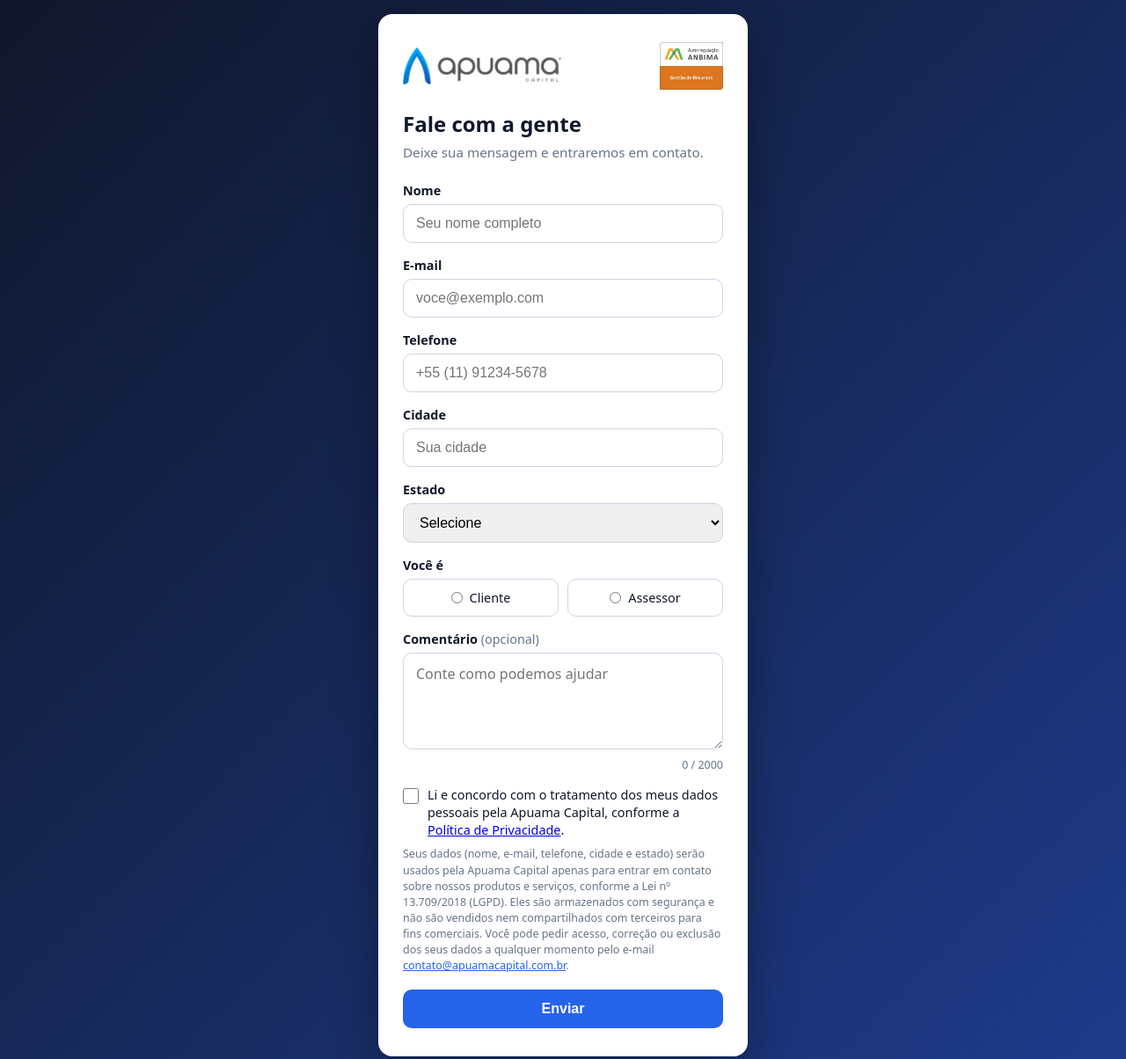
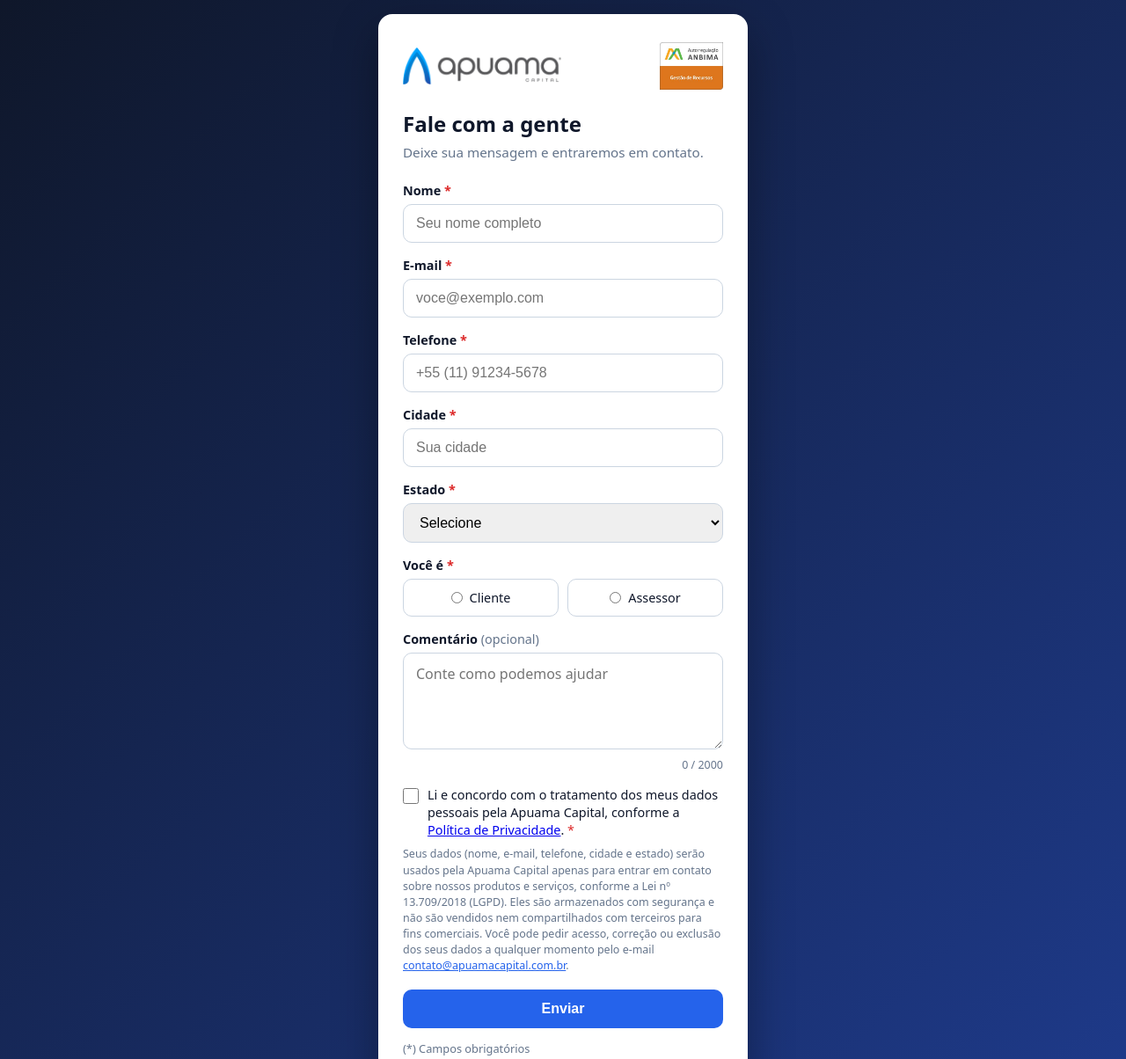
Before and after one commit to apuamacapital/leads, a plain HTML site: page index.html in a window 1280 px wide. Shown: the top 1204 px of the page at 88% size. Drawn offline with Linux system fonts and the light colour scheme.

Commit message:
Marcar campos obrigatórios com *
Co-Authored-By: Claude Opus 5.5 <noreply@anthropic.com>
Claude-Session: https://claude.ai/code/session_01148kqb6dRqHsR2h61kU9bC

```diff
--- a/index.html
+++ b/index.html
@@ -81,6 +81,8 @@
     .counter { margin: 4px 0 16px; text-align: right; font-size: .78rem; color: var(--muted); }
     .optional { font-weight: 400; color: var(--muted); }
     .hp { position: absolute; left: -10000px; width: 1px; height: 1px; overflow: hidden; }
+    .req { color: #dc2626; }
+    .req-note { margin: 14px 0 0; font-size: .8rem; color: var(--muted); }
   </style>
 </head>
 <body>
@@ -93,31 +95,31 @@
     <p class="sub">Deixe sua mensagem e entraremos em contato.</p>
 
     <form id="lead-form" novalidate>
-      <label for="name">Nome</label>
+      <label for="name">Nome <span class="req" aria-hidden="true">*</span></label>
       <input id="name" name="name" type="text" autocomplete="name" placeholder="Seu nome completo" required>
 
-      <label for="email">E-mail</label>
+      <label for="email">E-mail <span class="req" aria-hidden="true">*</span></label>
       <input id="email" name="email" type="email" autocomplete="email" placeholder="voce@exemplo.com" required>
 
-      <label for="phone">Telefone</label>
+      <label for="phone">Telefone <span class="req" aria-hidden="true">*</span></label>
       <input id="phone" name="phone" type="tel" autocomplete="tel" inputmode="numeric" placeholder="+55 (11) 91234-5678" maxlength="19" required>
 
-      <label for="city">Cidade</label>
+      <label for="city">Cidade <span class="req" aria-hidden="true">*</span></label>
       <input id="city" name="city" type="text" autocomplete="address-level2" placeholder="Sua cidade" required>
 
-      <label for="state">Estado</label>
+      <label for="state">Estado <span class="req" aria-hidden="true">*</span></label>
       <select id="state" name="state" autocomplete="address-level1" required>
         <option value="">Selecione</option><option value="AC">AC</option><option value="AL">AL</option><option value="AP">AP</option><option value="AM">AM</option><option value="BA">BA</option><option value="CE">CE</option><option value="DF">DF</option><option value="ES">ES</option><option value="GO">GO</option><option value="MA">MA</option><option value="MT">MT</option><option value="MS">MS</option><option value="MG">MG</option><option value="PA">PA</option><option value="PB">PB</option><option value="PR">PR</option><option value="PE">PE</option><option value="PI">PI</option><option value="RJ">RJ</option><option value="RN">RN</option><option value="RS">RS</option><option value="RO">RO</option><option value="RR">RR</option><option value="SC">SC</option><option value="SP">SP</option><option value="SE">SE</option><option value="TO">TO</option>
       </select>
 
-      <label>Você é</label>
+      <label>Você é <span class="req" aria-hidden="true">*</span></label>
       <div class="profile" role="radiogroup" aria-label="Você é">
         <label><input type="radio" name="profile" value="Cliente" required> Cliente</label>
         <label><input type="radio" name="profile" value="Assessor"> Assessor</label>
       </div>
 
       <div id="office-field" hidden>
-        <label for="office">Escritório de assessoria</label>
+        <label for="office">Escritório de assessoria <span class="req" aria-hidden="true">*</span></label>
         <input id="office" name="office" type="text" autocomplete="organization" maxlength="150" placeholder="Nome do escritório">
       </div>
 
@@ -133,12 +135,13 @@
 
       <label class="consent">
         <input type="checkbox" id="consent" name="consent" required>
-        <span>Li e concordo com o tratamento dos meus dados pessoais pela Apuama Capital, conforme a <a id="privacy-link" href="#" target="_blank" rel="noopener">Política de Privacidade</a>.</span>
+        <span>Li e concordo com o tratamento dos meus dados pessoais pela Apuama Capital, conforme a <a id="privacy-link" href="#" target="_blank" rel="noopener">Política de Privacidade</a>. <span class="req" aria-hidden="true">*</span></span>
       </label>
       <p class="lgpd">Seus dados (nome, e-mail, telefone, cidade e estado) serão usados pela Apuama Capital apenas para entrar em contato sobre nossos produtos e serviços, conforme a Lei nº 13.709/2018 (LGPD). Eles são armazenados com segurança e não são vendidos nem compartilhados com terceiros para fins comerciais. Você pode pedir acesso, correção ou exclusão dos seus dados a qualquer momento pelo e-mail <a href="mailto:contato@apuamacapital.com.br">contato@apuamacapital.com.br</a>.</p>
 
       <button id="submit" type="submit">Enviar</button>
       <div id="msg" class="msg" role="status" aria-live="polite"></div>
+      <p class="req-note">(*) Campos obrigatórios</p>
     </form>
   </main>
 
```
